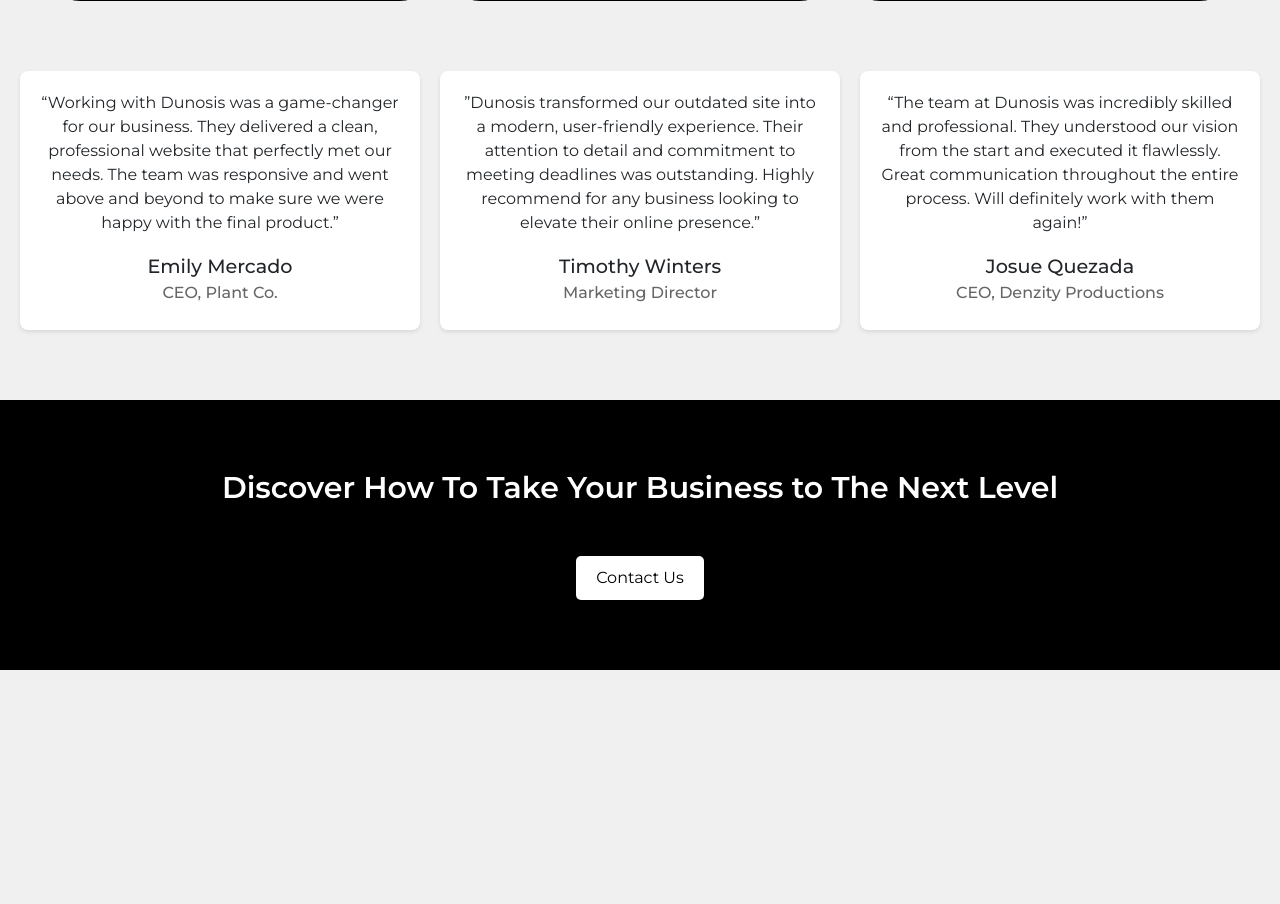
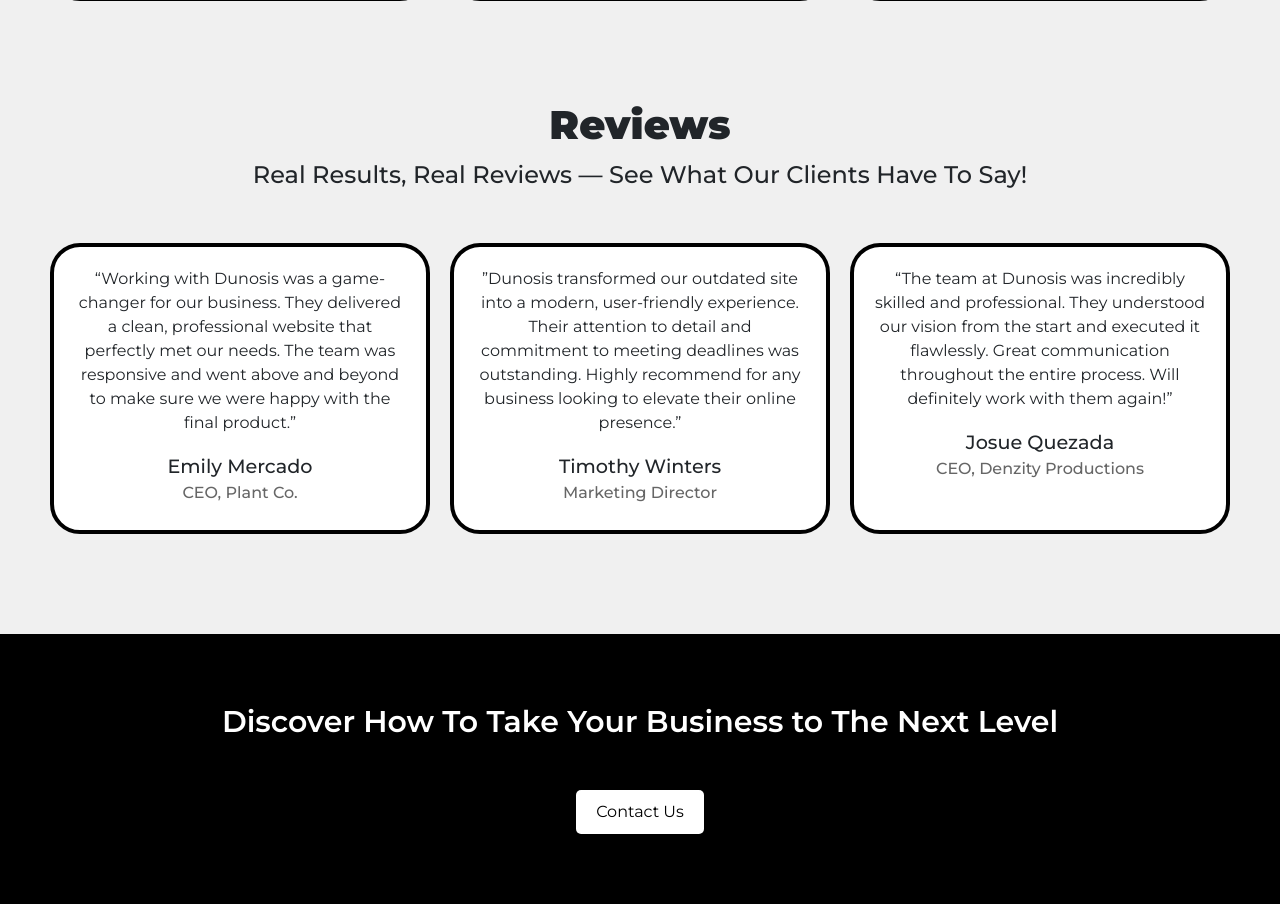
Before and after one commit to wesordonez/Dunosis-Web, a Django app: page / in a window 1280 px wide. Shown: the part 1718-2622 px from the top of the page. Before the commit the page ends 2388 px from the top, so only its background shows below. Run offline with Django 5.2, Linux system fonts and the light colour scheme; some libraries are stand-ins or nearby versions.

Commit message:
updated reviews section

```diff
--- a/dunosis_site/landing/static/landing/css/main.css
+++ b/dunosis_site/landing/static/landing/css/main.css
@@ -259,7 +259,7 @@
   padding: 50px 50px;
 }
 
-.services-section h1 {
+.section-title {
   font-size: 40px;
   font-weight: 900;
   text-transform: capitalize;
@@ -336,7 +336,7 @@
 /* Reviews Section */
 
 .reviews-section {
-  padding: 20px;
+  padding: 50px;
   background-color: #f0f0f0;
 }
 
@@ -351,8 +351,13 @@
   flex: 1 1 calc(33.333% - 20px); /* Three items per row with spacing */
   background-color: white;
   padding: 20px;
-  box-shadow: 0 2px 4px rgba(0, 0, 0, 0.1);
-  border-radius: 8px;
+  border: 4px solid black;
+  border-radius: 30px;
+  transition: box-shadow 0.3s ease;
+}
+
+.review-item:hover {
+  box-shadow: 4px 8px 0.1px rgba(0, 0, 0, 1);
 }
 
 .review-content p {
@@ -369,6 +374,7 @@
 .review-content h4 {
   font-size: 1rem;
   color: #666;
+  margin-top:auto;
 }
 
 @media (max-width: 768px) {
--- a/dunosis_site/landing/templates/landing/index.html
+++ b/dunosis_site/landing/templates/landing/index.html
@@ -79,7 +79,7 @@
         </div>
     </section>
     <section class="services-section" id="services-section">
-      <h1>Services</h1>
+      <h1 class="section-title">Services</h1>
       <p class="tagline">Focus On Your Business, We’ll Handle The Tech.</p>
 
       <div class="services-container">
@@ -121,6 +121,9 @@
       </div>
     </section>
     <section class="reviews-section">
+      <h1 class="section-title">Reviews</h1>
+      <p class="tagline">Real Results, Real Reviews — See What Our Clients Have to Say!</p>
+
       <div class="reviews-container">
       <div class="review-item">
         <div class="review-content">
```
Lines whose indentation alone changed are shown as unchanged.
